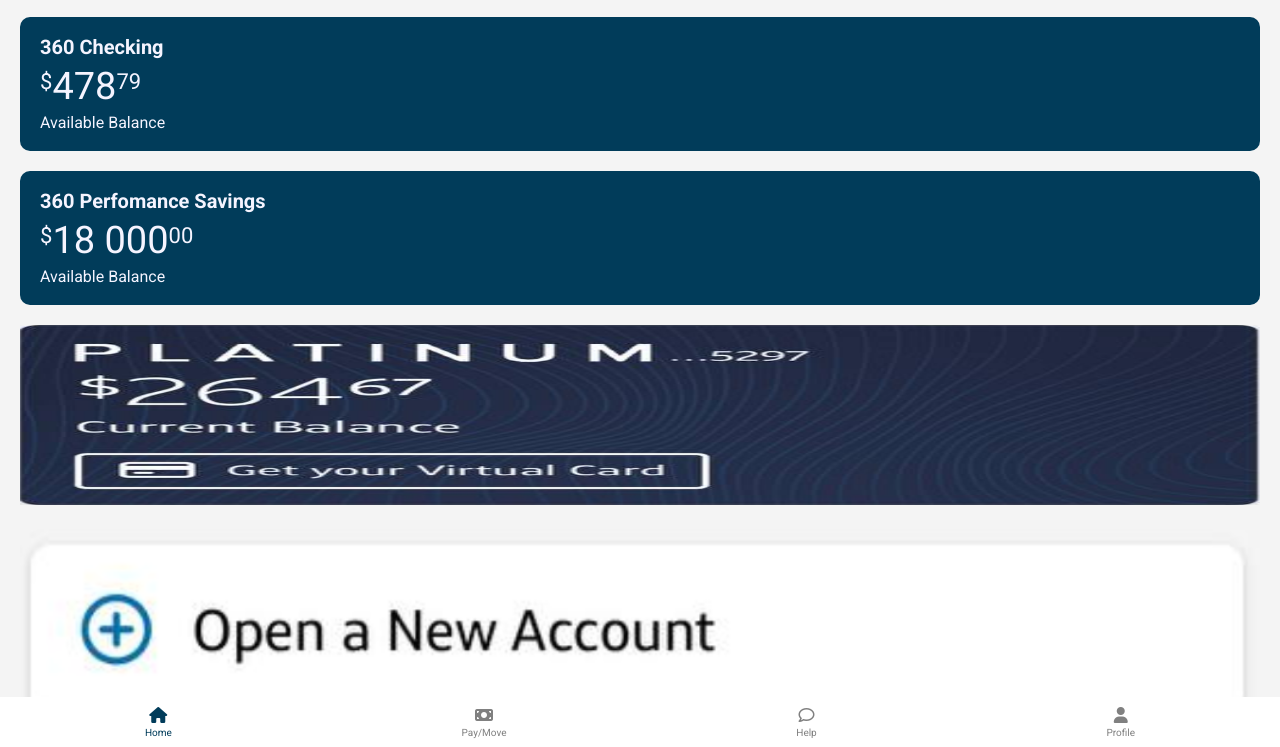
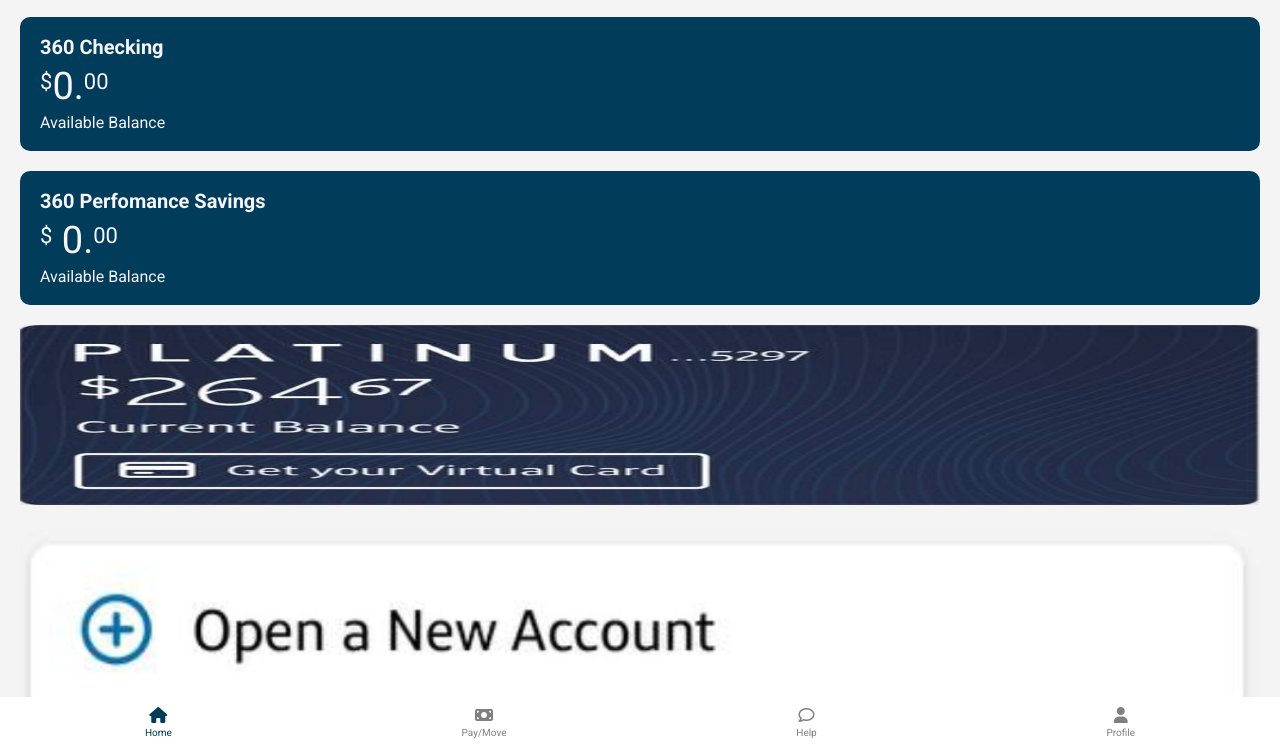
Before and after one commit to JofyMe/chase-app, a website: page docs/index.html in a window 1280 px wide. Shown: the part 53-800 px from the top of the page. Drawn offline with Linux system fonts and the light colour scheme.

Commit message:
New New 4

```diff
--- a/docs/index.html
+++ b/docs/index.html
@@ -56,7 +56,7 @@
       <a href="">
         <div class="acc">
           <h3>360 Checking <span>...7391</span></h3>
-          <h1><span>$</span>478<span>79</span></h1>
+          <h1><span>$</span>0.<span>00</span></h1>
           <h5>Available Balance</h5>
         </div>
       </a>
@@ -64,7 +64,7 @@
       <a href="savings.html">
         <div class="acc">
           <h3>360 Perfomance Savings <span>...4998</span></h3>
-          <h1><span>$</span>18 000<span>00</span></h1>
+          <h1><span>$</span> 0.<span>00</span></h1>
           <h5>Available Balance</h5>
         </div>
       </a>
```
Also changed, not shown: src/index.html (+2 -2 lines).
